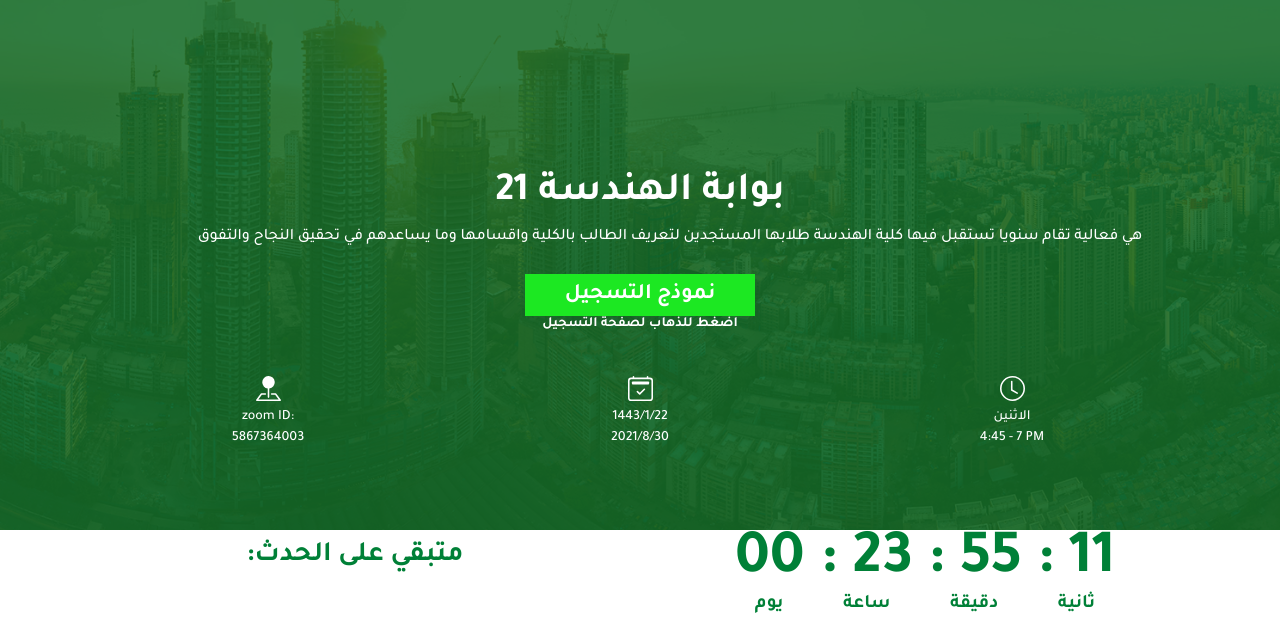
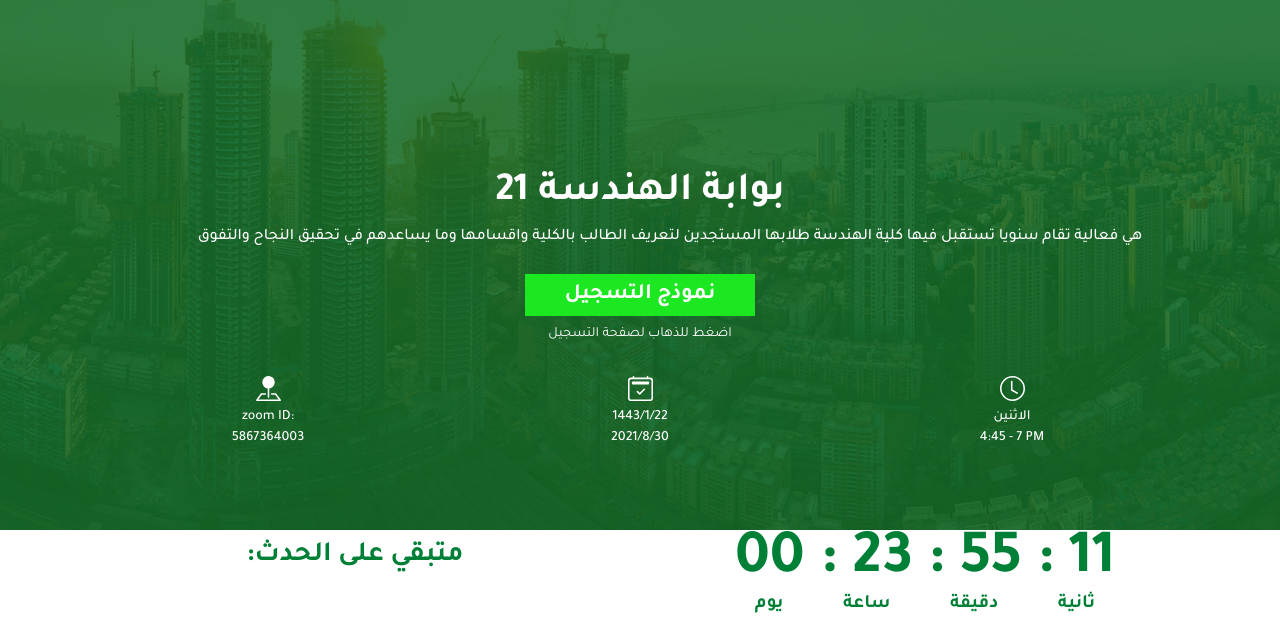
Before and after one commit to FaisalJAbushanab/engineering_day_kau, a Flask app: page / in a window 1280 px wide. Shown: the part 82-721 px from the top of the page. Run offline with Flask 2, Linux system fonts and the light colour scheme; some libraries are stand-ins or nearby versions.

Commit message:
fixing index page

```diff
--- a/app/templates/index.html
+++ b/app/templates/index.html
@@ -135,7 +135,7 @@
         <p style="width: 90%; margin: 0 auto; text-align: justify; text-justify: auto; font-family: Tajawal-medium;">هي فعالية تقام سنويا تستقبل فيها كلية الهندسة طلابها المستجدين لتعريف الطالب بالكلية واقسامها وما يساعدهم في تحقيق النجاح والتفوق</p>
         <p style="margin-top: 30px;">
             <a href="{{ url_for('newData') }}" class="join">نموذج التسجيل</a> <br>
-            <small style="color: white;" class="small">اضغط للذهاب لصفحة التسجيل</small>
+            <small style="color: white; position: relative; top: 10px; font-family: Tajawal;" class="small">اضغط للذهاب لصفحة التسجيل</small>
         </p>
         <div style="text-align: center; width: 100%; margin: 40px auto; margin-bottom: 0;" class="row" dir="ltr">
             <div class="col-4">
```
